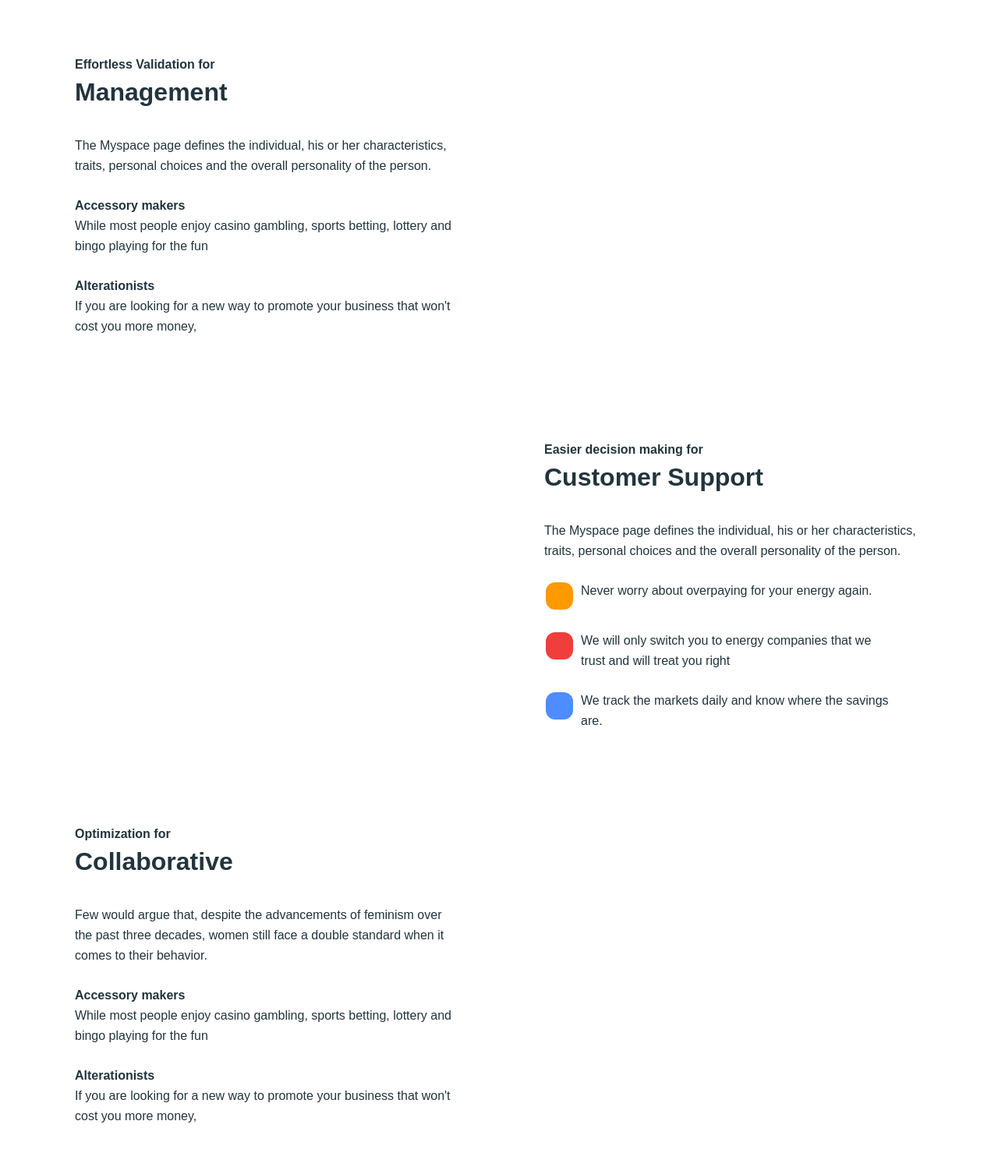
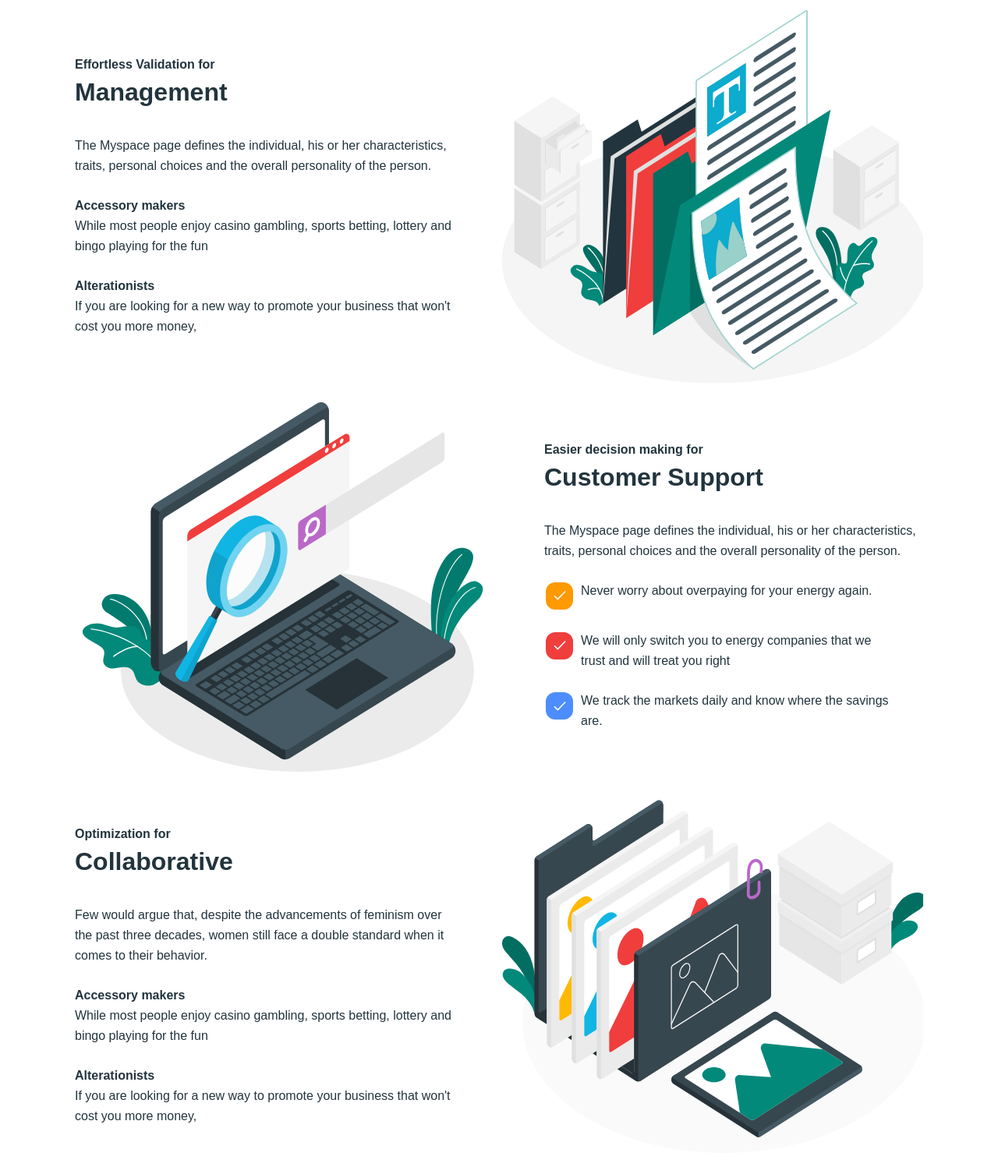
Before and after one commit to Valerii3110/business-promotion-groop, a plain HTML site: page index.html in a window 1280 px wide. Shown: the part 1417-2923 px from the top of the page at 78% size. Drawn offline with Linux system fonts and the light colour scheme.

Commit message:
Deploying to gh-pages from @ Valerii3110/business-promotion-groop@097b23d8342475a2716ac811b3d0b4d350d09c94 🚀

```diff
--- a/index.html
+++ b/index.html
@@ -173,12 +173,12 @@
         </ul>
 
         <svg class="management-img" width="540" height="500">
-          <use href="./imeges/product/icons.svg#icon-management"></use>
+          <use href="/business-promotion-groop/assets/icons-DSct5U0i.svg#icon-amico_1"></use>
         </svg>
       </li>
       <li class="management-menu-item">
         <svg class="" width="540" height="500">
-          <use href="./imeges/product/icons.svg#icon-support"></use>
+          <use href="/business-promotion-groop/assets/icons-DSct5U0i.svg#icon-amico_2"></use>
         </svg>
         <ul class="management-items">
           <li class="management-items-item">
@@ -195,7 +195,7 @@
           <li class="management-items-item customer">
             <div class="click-box">
               <svg class="icon-click" width="16" height="12">
-                <use href="/imeges/product/icons.svg#icon-click"></use>
+                <use href="/business-promotion-groop/assets/icons-DSct5U0i.svg#icon-click"></use>
               </svg>
             </div>
             <p class="management-text">
@@ -205,7 +205,7 @@
           <li class="management-items-item customer">
             <div class="click-box">
               <svg class="icon-click" width="16" height="12">
-                <use href="./imeges/product/icons.svg#icon-click"></use>
+                <use href="/business-promotion-groop/assets/icons-DSct5U0i.svg#icon-click"></use>
               </svg>
             </div>
 
@@ -217,7 +217,7 @@
           <li class="management-items-item customer">
             <div class="click-box">
               <svg class="icon-click" width="16" height="12">
-                <use href="./imeges/product/icons.svg#icon-click"></use>
+                <use href="/business-promotion-groop/assets/icons-DSct5U0i.svg#icon-click"></use>
               </svg>
             </div>
             <p class="management-text">
@@ -255,7 +255,7 @@
           </li>
         </ul>
         <svg class="" width="540" height="500">
-          <use href="./imeges/product/icons.svg#icon-collaboration"></use>
+          <use href="/business-promotion-groop/assets/icons-DSct5U0i.svg#icon-amico_3"></use>
         </svg>
       </li>
     </ul>
```
Also changed, not shown: assets/icons-DSct5U0i.svg (added).
